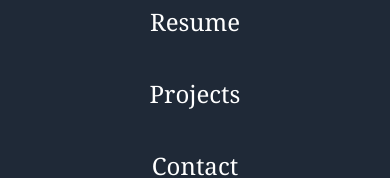
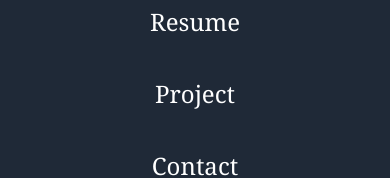
Before and after one commit to Ravikant-biradar/ravikantportfolio, a Next.js app: page / in a window 390 px wide. Both pictures are taken after a click on the button 350 px from the left and 41 px from the top of the page. Shown: the part 328-506 px from the top of the page. Built offline with nearby package versions, Linux system fonts and the light colour scheme.

Commit message:
Update Navbar.js

```diff
--- a/src/Components/Navbar/Navbar.js
+++ b/src/Components/Navbar/Navbar.js
@@ -75,7 +75,7 @@ const Navbar = () => {
           </Link>
           <Link href={"/projects"}>
             <p className="cursor-pointer py-2 hover:text-yellow-400">
-              Projects
+              Project
             </p>
           </Link>
           <Link href={"/contact"}>
```
